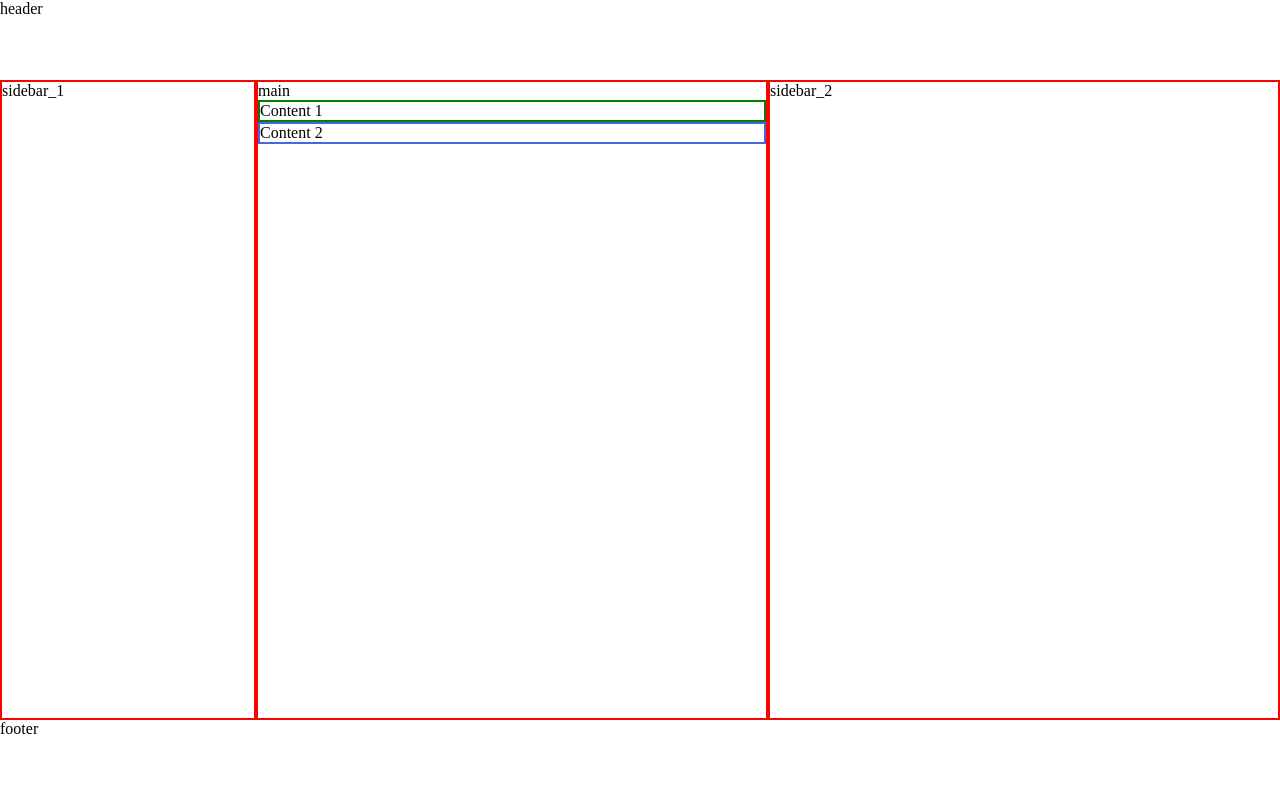
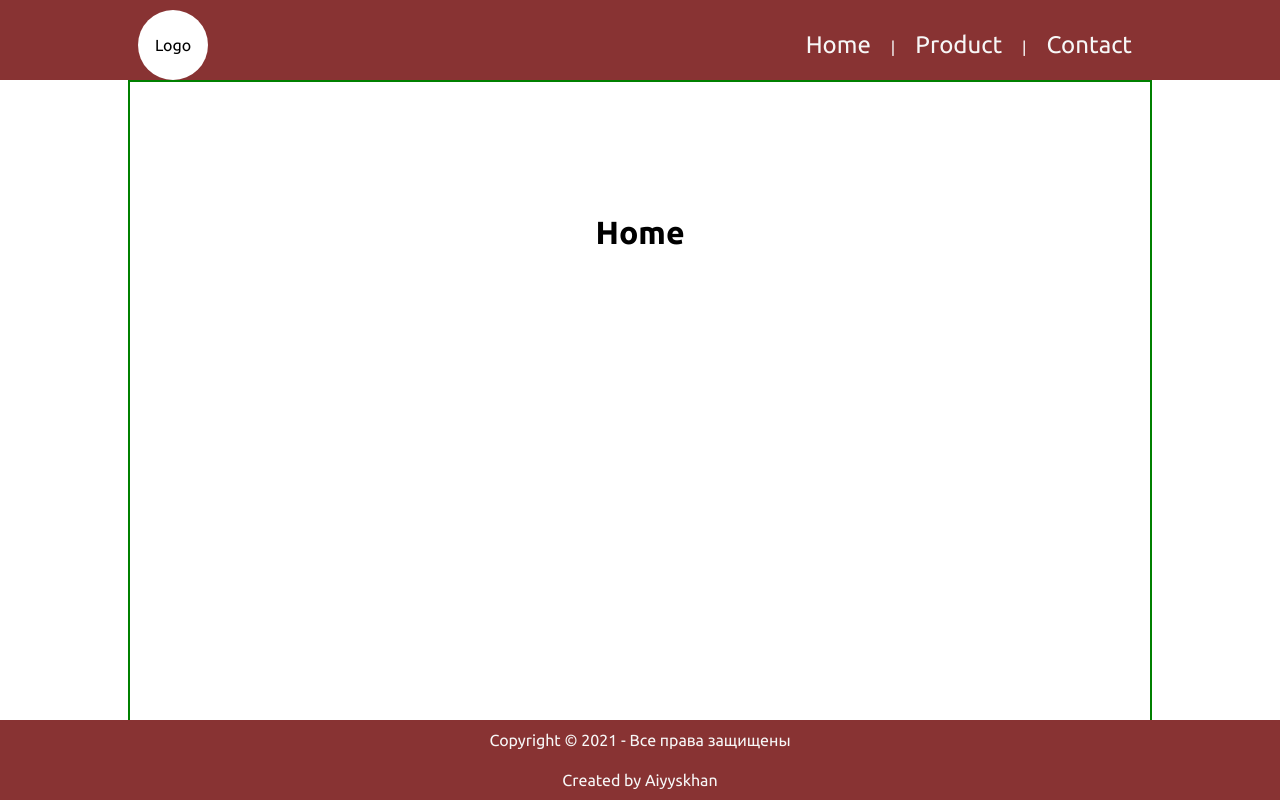
Before and after one commit to MAXCbIM/altanweb, a Flask app: page / in a window 1280 px wide. Run offline with Flask 2, Linux system fonts and the light colour scheme.

Commit message:
сделали регу

```diff
--- a/app.py
+++ b/app.py
@@ -1,4 +1,4 @@
-from flask import Flask, render_template
+from flask import Flask, render_template, request
 
 app = Flask(__name__)
 
@@ -6,8 +6,30 @@ app = Flask(__name__)
 
 @app.route("/")
 def index_page():
-    return render_template("index.html")
+	return render_template("home.html")
+
+@app.route("/product", methods=["GET", "POST"])
+def product_page():
+	msg = ""
+	name = ""
+	pwd = ""
+	if request.method == "POST":
+		name = request.form.get("name")
+		pwd = request.form.get("pwd")
+
+		msg = f"{name} {pwd}"
+
+	return render_template("product.html", msg=msg, n=name, p=pwd)
+
+# http://127.0.0.1:5000/test?v1=hello&v2=1234
+@app.route("/test")
+def test_page():
+	var_1 = request.args.get("v1")
+	return f"""
+	<h3>Test</h3>
+	<p> Var 1: {var_1} </p>
+	"""
 
 # точка входа
 if __name__ == "__main__":
-    app.run(debug=True)
+	app.run(debug=True)
--- a/static/style.css
+++ b/static/style.css
@@ -1,29 +1,33 @@
+/* импортирование шрифта */
+@import url('https://fonts.googleapis.com/css2?family=Ubuntu:ital,wght@0,400;0,700;1,300&display=swap');
+
 /* универсальный селектор */
 * {
 	/* внешний отступ */
-    /* margin: 0; */
+	/* margin: 0;  */
 	/* внутренний отступ */
 	/* padding: 0; */
 }
 
-/* селектор по тегу */ /* Grid CSS */
+/* селектор по тегу */
 body {
 	margin: 0;
 	height: 100vh;
 }
-div {
-    border: solid 2px red;
-}
+/* div {
+	border: solid 2px green;
+} */
 
-/* селектор по классу */
+/* Селектор по классу */
 .wrapper {
 	border: none;
 	height: 100%;
+	font-family: 'Ubuntu', Arial, sans-serif;
 }
 
 /* селектор по идентификатору */
 #c1 {
-    border-color: green;
+	border-color: red;
 }
 #c2 {
 	border-color: royalblue;
@@ -33,13 +37,13 @@ div {
 .wrapper {
 	display: grid;
 	grid-template-areas:
-        "h h h h"
-        "s1 m m s2"
-        "f f f f";
-    grid-template-columns: repeat(3, 1fr) 2fr;
-    grid-template-rows: 80px 1fr 80px;
+		"h h h h h"
+		"m m m m m"
+		"f f f f f";
+	grid-template-columns: minmax(10px, 10%) repeat(3, 1fr) minmax(10px, 10%);
+	grid-template-rows: minmax(auto, 10%) 1fr 80px;
 }
-@media (max-width: 900px){
+/* @media (max-width: 900px){
 	.wrapper {
 		display: grid;
 		grid-template-areas:
@@ -50,20 +54,123 @@ div {
 			"f f f f";
 		grid-template-rows: 80px 70px 1fr 50px 80px;
 	}
+} */
+
+header, footer {
+	background-color: rgb(136, 51, 51);
 }
 
 .header {
 	grid-area: h;
+	display: grid;
+	grid-template-columns: minmax(10px, 10%) repeat(3, 1fr) minmax(10px, 10%);
+	align-items: center;
+	padding: 10px 0px;
 }
-.sidebar_1 {
+.logo {
+	grid-column: 2 / 3;
+	width: 70px;
+	height: 70px;
+	border: none;
+	border-radius: 50%;
+	background-color: white;
+	display: flex;
+	align-items: center;
+	justify-content: center;
+	margin-left: 10px;
+}
+.navbar {
+	grid-column: 3 / 5;
+	display: flex;
+	flex-direction: row;
+	/* justify-content: space-evenly; */
+	justify-content: end;
+	align-items: center;
+	list-style-type: none;
+}
+/* Скомбинированный селектор дочерних элементов */
+.navbar>li {
+	/* border: solid 2px orange; */
+	margin-left: 20px;
+}
+/* Скомбинированный селектор потомков */
+.navbar a {
+	margin-right: 20px;
+	text-decoration: none;
+	color: rgb(247, 247, 247);
+	font-size: x-large;
+}
+/* псевдокласс наведения курсора */
+.navbar a:hover {
+	color: greenyellow;
+	/* font-size: xx-large; */
+}
+/* псевдоэлемент */
+.navbar li::after {
+	content: "|";
+	color: rgb(247, 247, 247);
+}
+/* псевдоэлемент псевдокласса */
+.navbar li:last-child::after {
+	content: none;
+}
+
+
+.main {
+	border: solid 2px green;
+	grid-area: m;
+	grid-column: 2 / 5;
+	height: 100%;
+}
+.content {
+	height: 100%;
+	display: grid;
+	grid-template-rows: 1fr 20px 50% 20px 1fr;
+	align-items: center;
+	justify-content: center;
+}
+.content h1 {
+	grid-row: 2 / 3;
+}
+.content form {
+	border: solid 2px green;
+	border-radius: 10%;
+	padding: 20px;
+	grid-row: 3 / 4;
+	height: 50%;
+	display: grid;
+	grid-template-rows: repeat(3, 1fr);
+	align-items: center;
+}
+.field {
+	display: grid;
+	grid-template-columns: 1fr 3fr;
+}
+.field label {
+	margin-right: 10px;
+}
+.message {
+	grid-row: 4 / 5;
+}
+
+.footer {
+	display: grid;
+	grid-area: f;
+	grid-template-columns: minmax(10px, 10%) repeat(3, 1fr) minmax(10px, 10%);
+	grid-template-rows: 1fr 1fr;
+}
+.footer-text, .footer-text2 {
+	grid-column: 2 / 5;
+	display: flex;
+	align-items: center;
+	justify-content: center;
+	color: rgb(247, 247, 247);
+}
+
+
+/* .sidebar_1 {
 	grid-area: s1;
-}
-.main {
-    grid-area: m;
 }
 .sidebar_2 {
 	grid-area: s2;
-}
-.footer {
-    grid-area: f;
-}
+} */
--- /dev/null
+++ b/templates/home.html
@@ -0,0 +1,11 @@
+<!-- подключение шаблона -->
+{% extends "index.html" %}
+
+<!-- встраиваемая разметка -->
+{% block main %}
+
+<div class="content home-content">
+	<h1>Home</h1>
+</div>
+
+{% endblock %}
--- a/templates/index.html
+++ b/templates/index.html
@@ -4,31 +4,52 @@
 	<meta charset="UTF-8">
 	<meta http-equiv="X-UA-Compatible" content="IE=edge">
 	<meta name="viewport" content="width=device-width, initial-scale=1.0">
-    <title>Мин Сайтым</title>
+	<title>My Site</title>
 	<link rel="stylesheet" href="static/style.css">
 </head>
 <body>
 	<div class="wrapper">
 		<header class="header">
-            header
+			<div class="logo">
+				<div>
+					Logo
+				</div>
+			</div>
+			<ul class="navbar">
+				<li><a href="/">Home</a></li>
+				<li><a href="/product">Product</a></li>
+				<li><a href="">Contact</a></li>
+			</ul>
 		</header>
-        <div class="sidebar_1">
-            sidebar_1
-        </div>
+		<!-- <div class="sidebar_1">
+			sidebar 1
+		</div> -->
 		<div class="main">
-            main
+			<!-- main
 			<div id="c1" class="content">
 				Content 1
 			</div>
 			<div id="c2" class="content">
 				Content 2
+			</div> -->
+
+			{% block main %}
+			{% endblock %}
+		</div>
+		<!-- <div class="sidebar_2">
+			sidebar 2
+		</div> -->
+		<footer class="footer">
+			<div class="footer-text">
+				<div>
+					Copyright &copy; 2021 - Все права защищены
 				</div>
 			</div>
-        <div class="sidebar_2">
-            sidebar_2
+			<div class="footer-text2">
+				<div>
+					Created by Aiyyskhan
 				</div>
-        <footer class="footer">
-            footer
+			</div>
 		</footer>
 	</div>
 </body>
```
Also changed, not shown: templates/product.html (added, +35 -0 lines), templates/test.index.html (deleted, +0 -36 lines), templates/test_index.html (added, +36 -0 lines), static/1.png (added), static/logo.png (deleted). Lines whose indentation alone changed are shown as unchanged.
